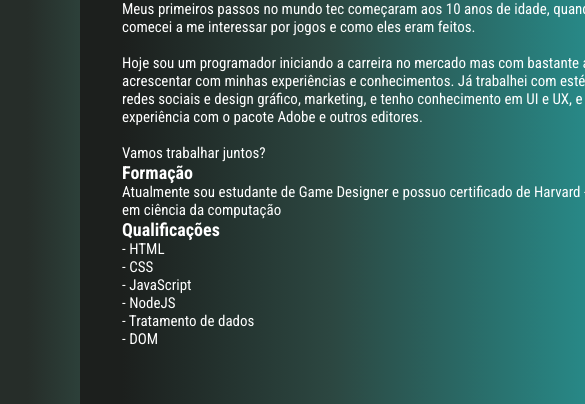
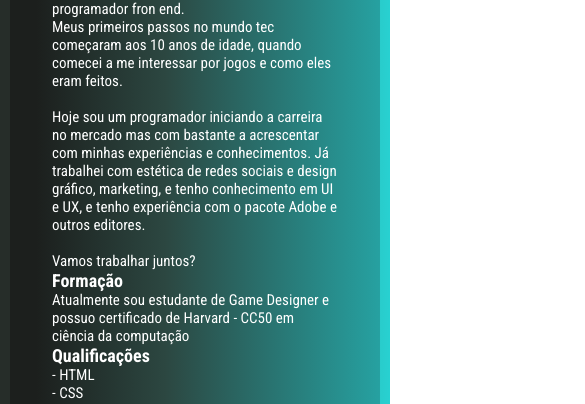
Before and after one commit to Lucas-SFernandez/portfolio, a plain HTML site: page index.html in a window 390 px wide. Shown: the part 499-903 px from the top of the page, 585 px wide, since content can reach past the window. Drawn offline with Linux system fonts and the light colour scheme.

Commit message:
versão responsiva

```diff
--- a/SRC/css/estilo-index.css
+++ b/SRC/css/estilo-index.css
@@ -7,7 +7,7 @@ body{
     background: linear-gradient(90deg, rgba(38,45,41,1) 7%, rgba(54,94,84,1) 42%, rgba(40,209,209,1) 100%);
 }
 
-@media screen and (max-width:768px) {
+@media screen and (max-width:896px) {
     .container{
         justify-content: space-evenly;
         padding-left: 50px;
@@ -73,9 +73,9 @@ body{
     }
 
     .container_corpo{
-        height: 550px;
-        width: 600px;
-        margin-left: 80px;
+        height: 650px;
+        width: 370px;
+        margin: 0 auto;
         margin-top: -50px;
         padding: 2px;
     }
```
